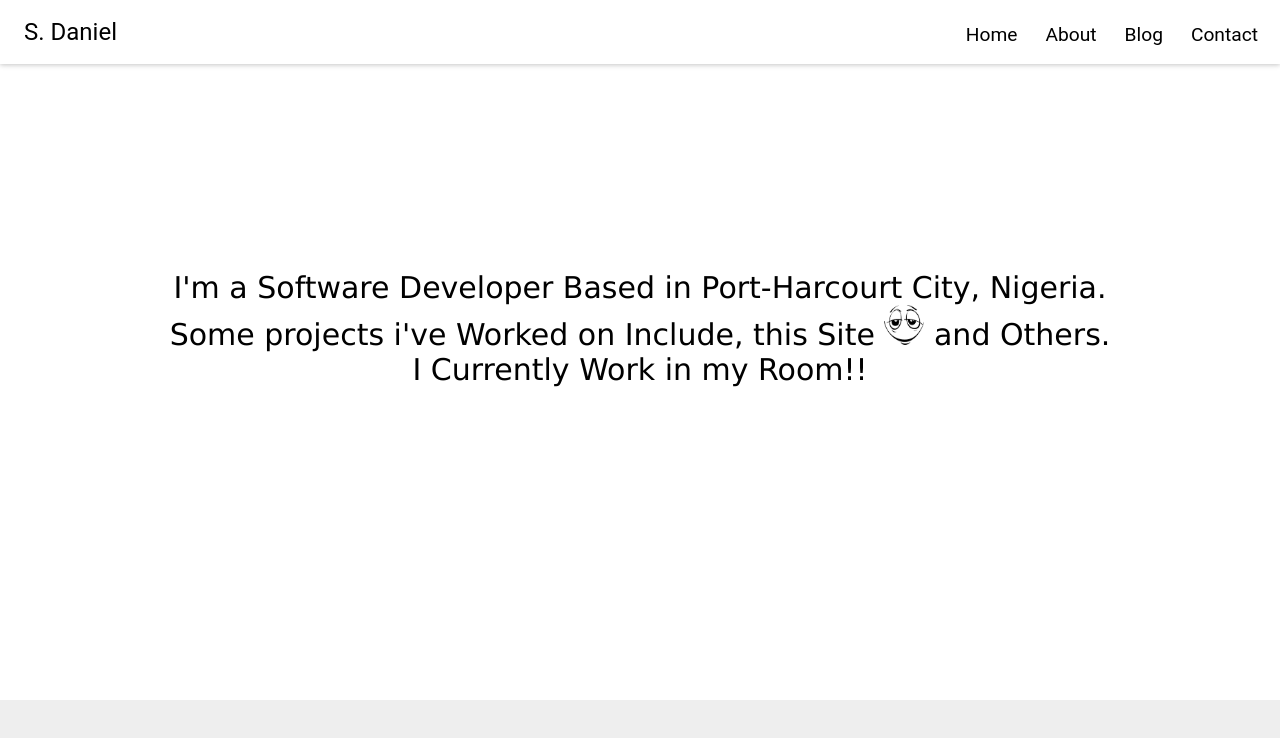
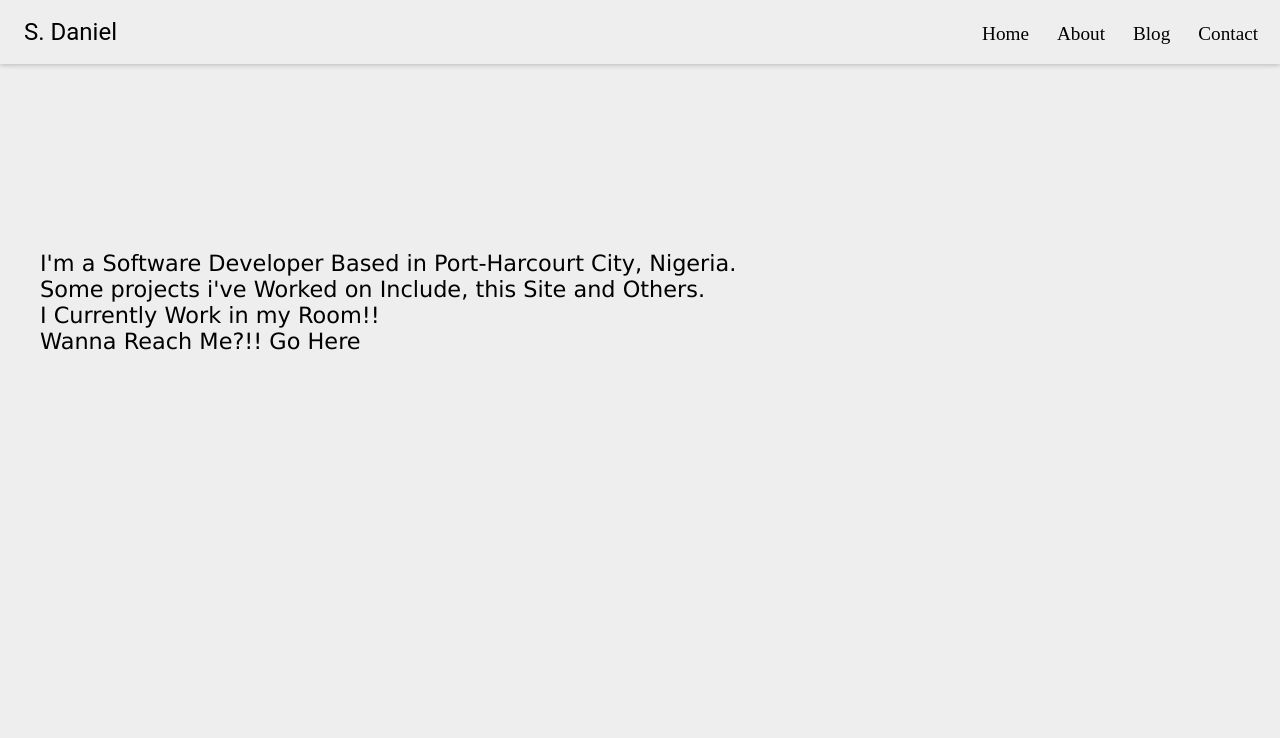
Before and after one commit to Sdantevie/thefront, a React (Create React App) app: page /about in a window 1280 px wide. Shown: the top 738 px of the page. Built offline with nearby package versions, Linux system fonts and the light colour scheme; what react-tap-event-plugin would draw is missing.

Commit message:
Just Restyled the App and Eliminated the Contact Component. its Content is now in the about component

```diff
--- a/src/components/LandingPage/about/about.css
+++ b/src/components/LandingPage/about/about.css
@@ -1,16 +1,16 @@
 .aboutcontainer {
     box-sizing:border-box;
-    height: 700px;
-    background-color: #FFFFFF
+    height: 100%;
+    background-color: transparent;
     }
 
 .about {
-   text-align: center;
-   font-family: 'Lucida Sans', 'Lucida Sans Regular', 'Lucida Grande', 'Lucida Sans Unicode', Geneva, Verdana, sans-serif;
-   font-size: 30px;
+   text-align: left;
+   font-family: 'Lucida Sans';
+   font-size: 140%;
    margin: 0px;
    box-sizing: border-box;
-   padding: 270px 15px 40px 15px;
+   padding: 250px 15px 40px 40px;
 }
 
 .smileimage {
--- a/src/components/LandingPage/about/about.js
+++ b/src/components/LandingPage/about/about.js
@@ -7,8 +7,9 @@ export default class About extends React.Component {
             <div className="aboutcontainer" id="about">
                 <p className="about">
                  I'm a Software Developer Based in Port-Harcourt City, Nigeria. <br/>
-                 Some projects i've Worked on Include, this Site <img className="smileimage" src="./images/images.png" alt="Smiley"/> and Others. <br/>
-                 I Currently Work in my Room!!
+                 Some projects i've Worked on Include, this Site and Others. <br/>
+                 I Currently Work in my Room!!<br/>
+                 Wanna Reach Me?!! Go Here<br/>
                 </p>
             </div>
         );
--- a/src/components/LandingPage/contact/contact.css
+++ b/src/components/LandingPage/contact/contact.css
@@ -1,16 +1,17 @@
 .contactcontainer {
     box-sizing:border-box;
-    height: 550px;
-    text-align: center;
-     background-color: #FFFFFF
-    }
+    height: 100%;
+    text-align: left;
+    background-color: transparent;
+}
 
 .contact {
-   font-family: 'Lucida Sans', 'Lucida Sans Regular', 'Lucida Grande', 'Lucida Sans Unicode', Geneva, Verdana, sans-serif;
-   font-size: 30px;
+   font-family: 'Lucida Sans';
+   font-size:140%;
+   text-align: left;
    margin: 0px;
    box-sizing: border-box;
-   padding: 130px 15px 40px 15px;
+   padding: 200px 15px 40px 40px;
 }
 
 .contactpoint {
--- a/src/components/LandingPage/header/header.css
+++ b/src/components/LandingPage/header/header.css
@@ -8,7 +8,8 @@
     padding: 20px 14px 2px 14px;
     text-decoration: none;
     color: #000000;
-    font-size: 120%
+    font-size: 120%;
+    font-family: 'Lucida-Sans';
 }
 
 .linking:hover {
--- a/src/components/LandingPage/header/header.js
+++ b/src/components/LandingPage/header/header.js
@@ -18,11 +18,11 @@ class Head extends React.Component{
             title="S. Daniel"
             showMenuIconButton={false}
             style={{
-                backgroundColor: '#ffffff',
+                backgroundColor: 'transparent',
                 position: 'fixed'
             }}
             titleStyle={{
-                color: '#000000',
+                color: '#000000'
             }}
             iconElementRight={navlink}
             />
--- a/src/components/home/home.css
+++ b/src/components/home/home.css
@@ -3,19 +3,20 @@
    text-align:center;
     }
 .title {
-    text-align: center;
-    font-size: 600%;
+    text-align: left;
+    font-size: 550%;
     font-weight: lighter;
-    font-family:  'Lucida Sans', 'Lucida Sans Regular', 'Lucida Grande', 'Lucida Sans Unicode', Geneva, Verdana, sans-serif;
+    font-family: 'Lucida Sans';
     margin: 0px;
-    padding: 280px 30px 1px 30px;
+    padding: 250px 10px 0px 40px;
 }
 
 .desc {
-    text-align: center;
+    text-align: left;
     margin: 0px;
     font-weight: lighter;
+    font-family: 'Lucida Sans';
     font-size: 200%;
     font-style: italic;
-    padding: 1px 30px 270px 30px;
+    padding: 1px 30px 10px 40px;
 }
```
